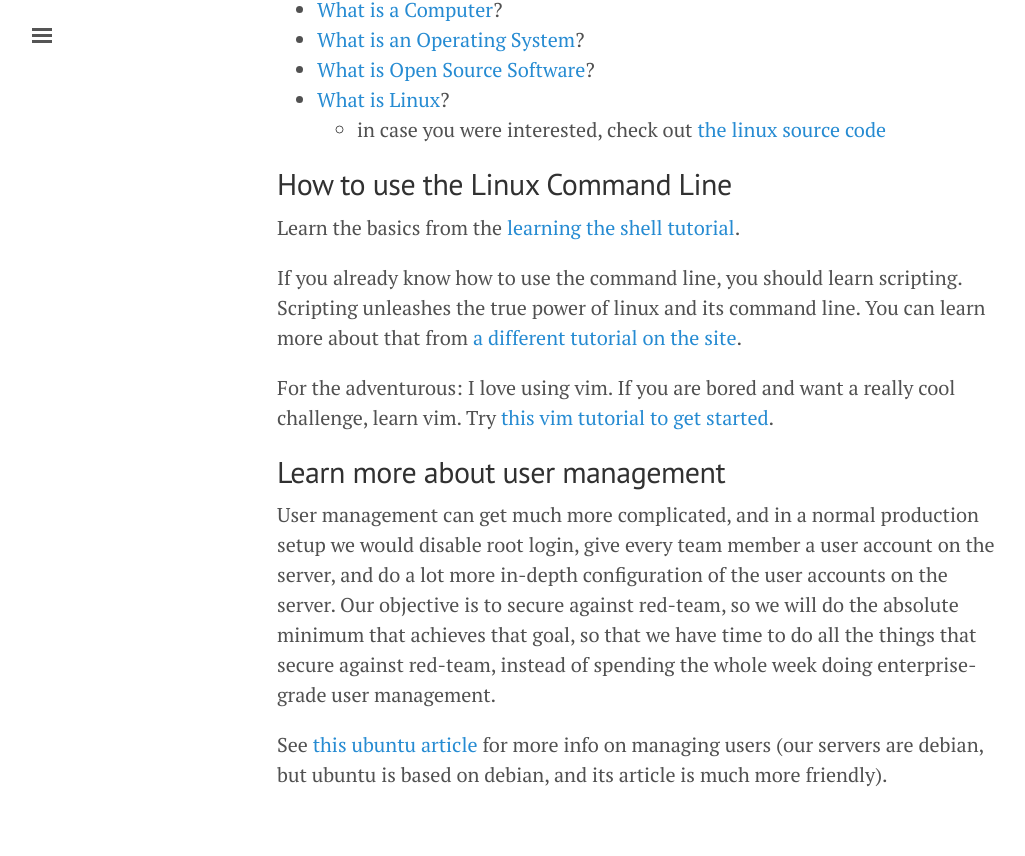
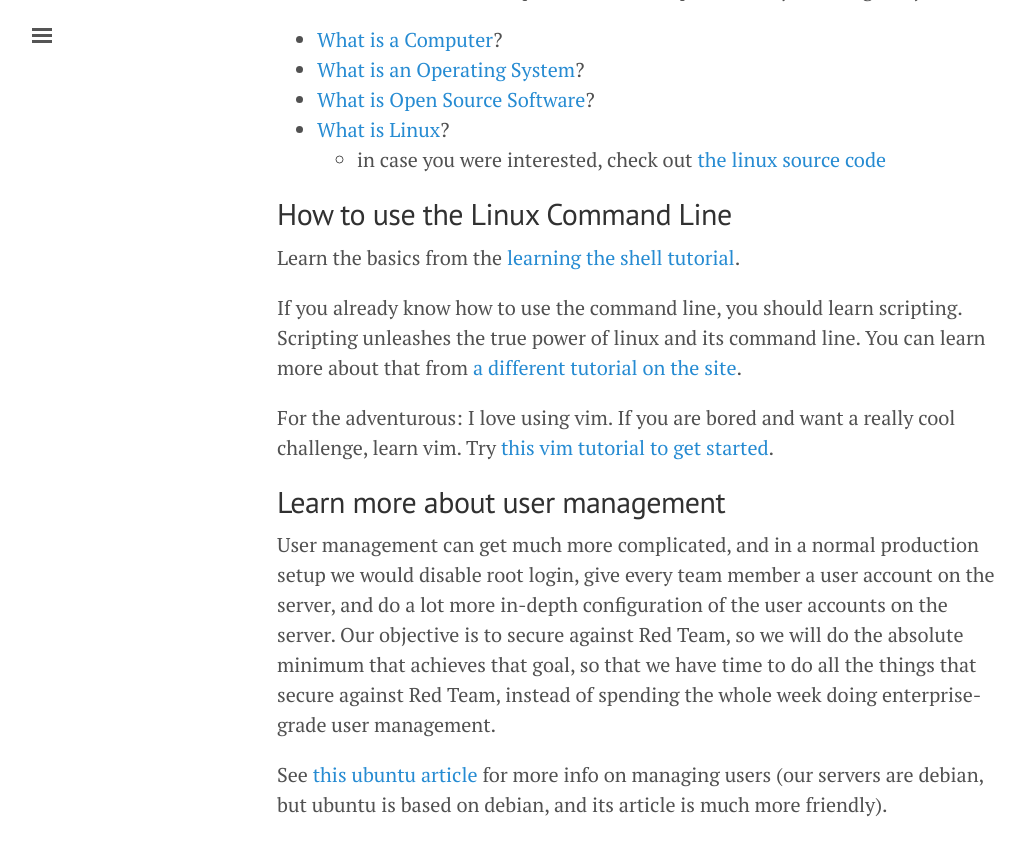
Before and after one commit to slackboxster/slackboxster.github.io, a Jekyll site: the page built from gencyber2017/lesson.md, in a window 1280 px wide and 900 px high, scrolled down 13833 px. Shown: the top 856 px of the window, without its empty margins (3-1028 px from the left). Built offline with Jekyll 4.4.1, drawn with Linux system fonts in a browser that asks for light colours; some of the changed text lies outside the part shown.

```diff
--- a/gencyber2017/lesson.md
+++ b/gencyber2017/lesson.md
@@ -6,7 +6,7 @@ permalink: gencyber2017
 
 # Securing Linux
 
-Welcome to my Linux security crash course designed for Liberty University's GenCyber Summer Camp. It explains how to get a linux system secure enough to survive a day of red-team attacks.
+Welcome to my Linux security crash course designed for Liberty University's GenCyber Summer Camp. It explains how to get a linux system secure enough to survive a day of Red Team attacks.
 
 
 ## Figuring out new things
@@ -394,6 +394,6 @@ For the adventurous: I love using vim. If you are bored and want a really cool c
 
 
 ## Learn more about user management
-User management can get much more complicated, and in a normal production setup we would disable root login, give every team member a user account on the server, and do a lot more in-depth configuration of the user accounts on the server. Our objective is to secure against red-team, so we will do the absolute minimum that achieves that goal, so that we have time to do all the things that secure against red-team, instead of spending the whole week doing enterprise-grade user management.
+User management can get much more complicated, and in a normal production setup we would disable root login, give every team member a user account on the server, and do a lot more in-depth configuration of the user accounts on the server. Our objective is to secure against Red Team, so we will do the absolute minimum that achieves that goal, so that we have time to do all the things that secure against Red Team, instead of spending the whole week doing enterprise-grade user management.
 
 See [this ubuntu article](https://help.ubuntu.com/14.04/serverguide/user-management.html) for more info on managing users (our servers are debian, but ubuntu is based on debian, and its article is much more friendly).
```
Also changed, not shown: other parts of gencyber2017/lesson.md (+2 -2 lines).
